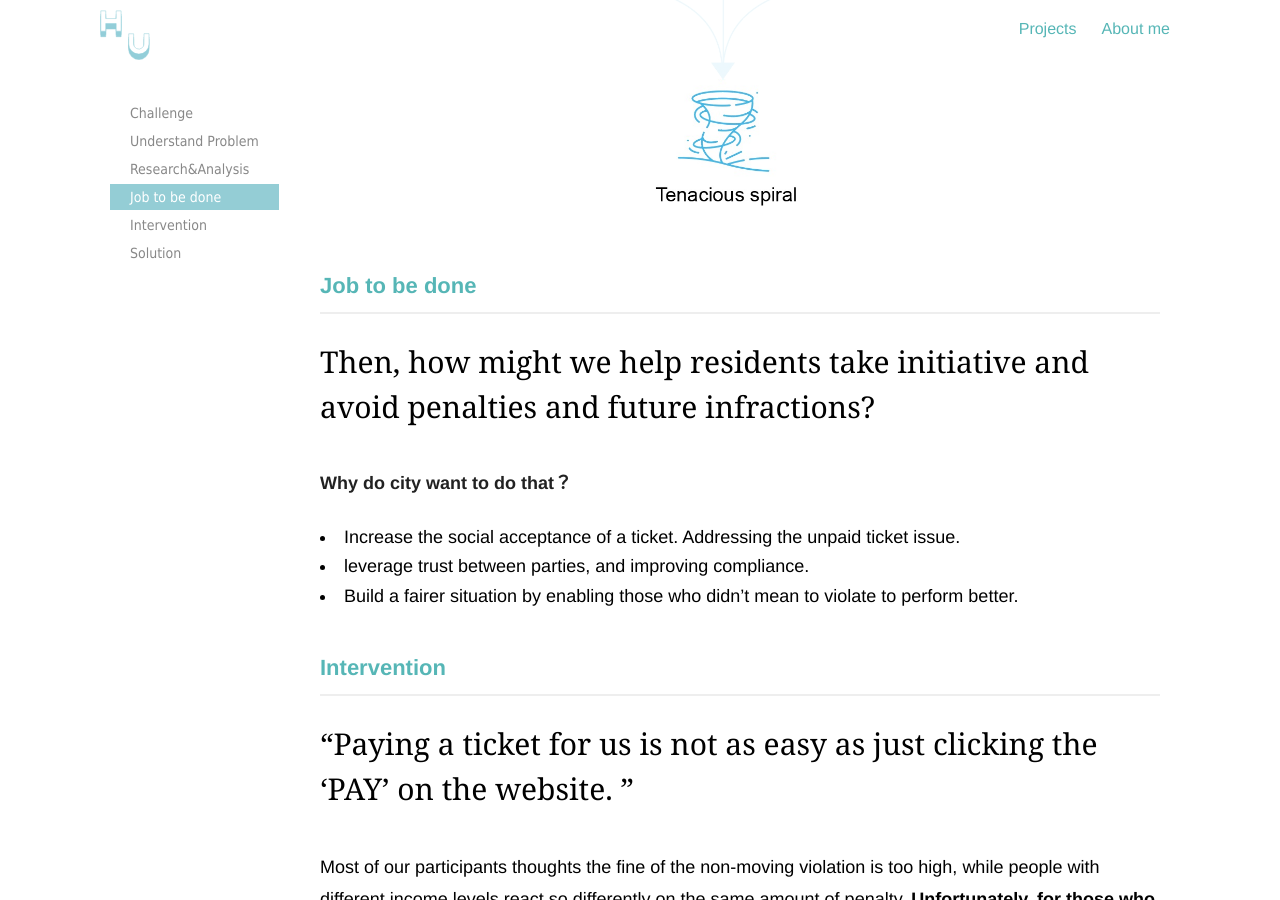
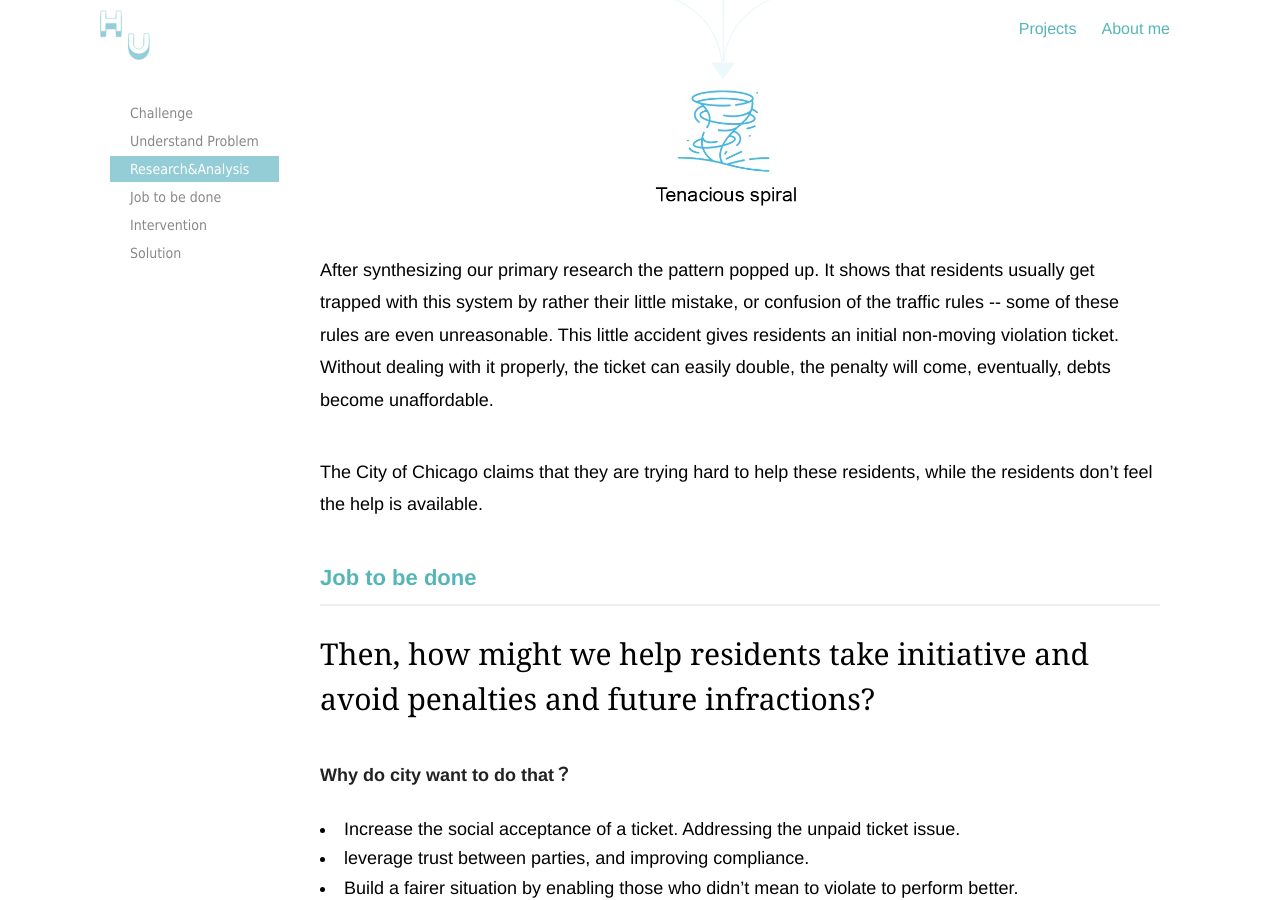
Before and after one commit to yuanyuanhu96/Potfolio-Archive, a Jekyll site: the page projects/ticket.html, which Jekyll copies as it is, in a window 1280 px wide and 900 px high, scrolled down 2886 px. Built offline with Jekyll 4.4.1, drawn with Linux system fonts in a browser that asks for light colours.

Commit message:
Added paragraph to explain cause of ticket

```diff
--- a/projects/ticket.html
+++ b/projects/ticket.html
@@ -101,7 +101,10 @@
                     <h2>What lead to this situation？</h2>
 
                     <img alt="Git Bash" src="../img/ticket/ticket-03.jpg" />
+                    <p>After synthesizing our primary research the pattern popped up. It shows that residents usually get trapped with this system by rather their little mistake, or confusion of the traffic rules -- some of these rules are even unreasonable. This little accident gives residents an initial non-moving violation ticket. Without dealing with it properly, the ticket can easily double, the penalty will come, eventually, debts become unaffordable.</p>
 
+                    <p>The City of Chicago claims that they are trying hard to help these residents, while the residents don’t feel the help is available.
+</p>
                 </div>
 
                 <div id="step4" class="dowebok">
```
